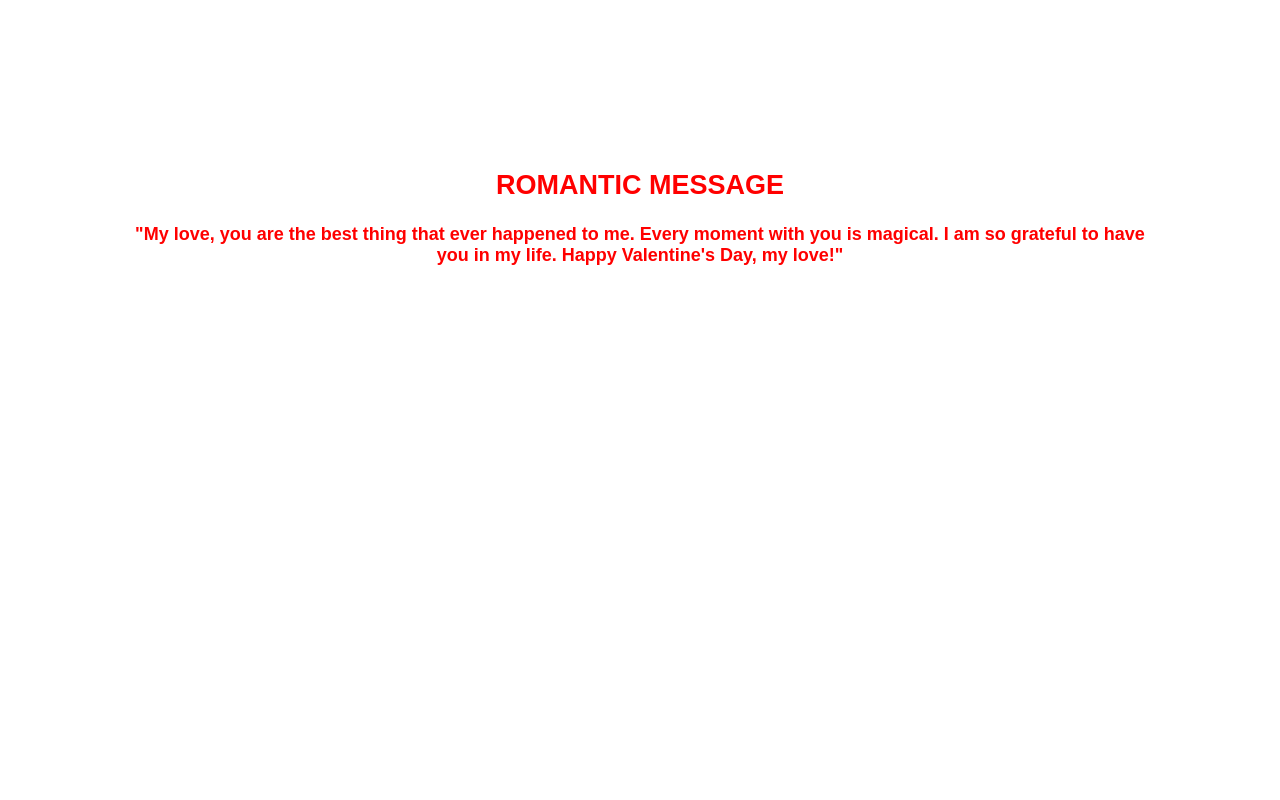
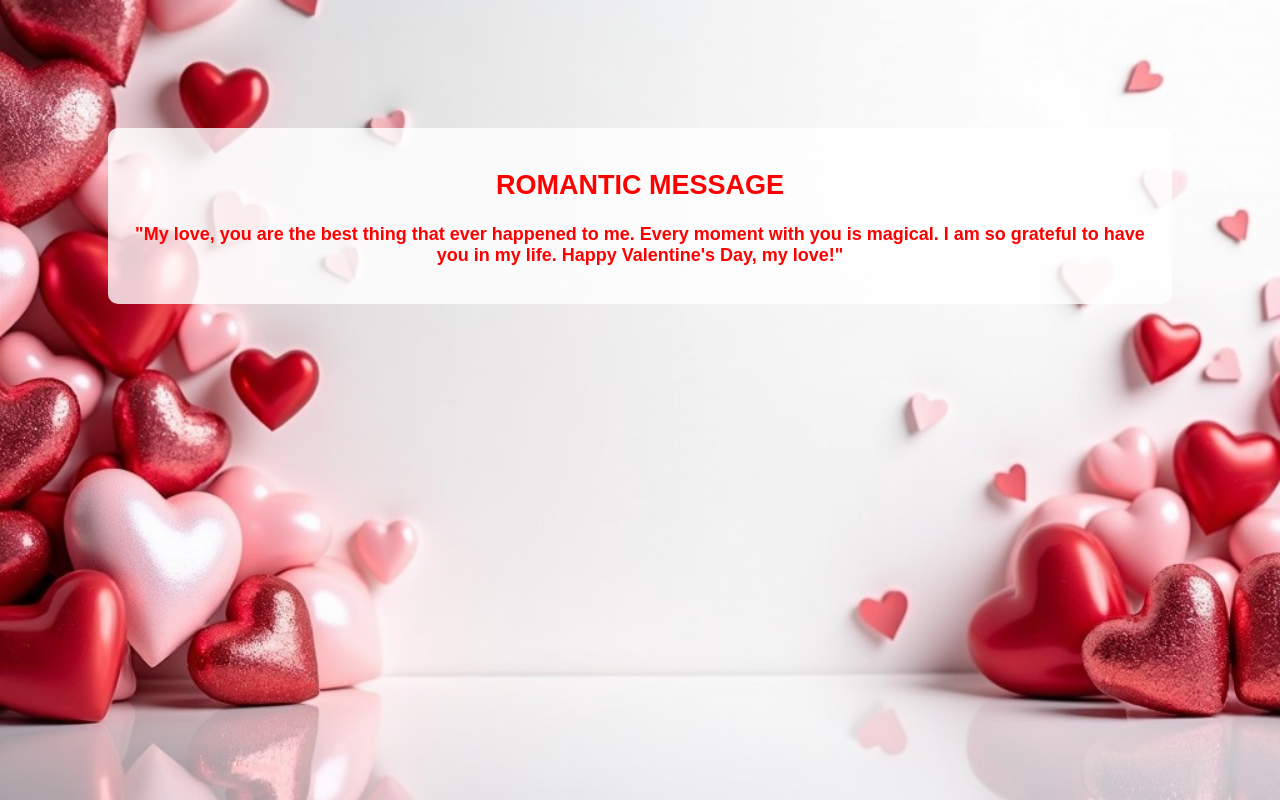
Before and after one commit to Ayoo-hub/valentine, a plain HTML site: page love.html in a window 1280 px wide. Drawn offline with Linux system fonts and the light colour scheme.

Commit message:
Update styles.css

```diff
--- a/styles.css
+++ b/styles.css
@@ -49,7 +49,7 @@ button:active {
 
 /* Second Page */
 .love-page {
-    background: url('images/background.png') no-repeat center center fixed;
+    background: url('Background.png') no-repeat center center fixed;
     background-size: cover;
 }
 
```
